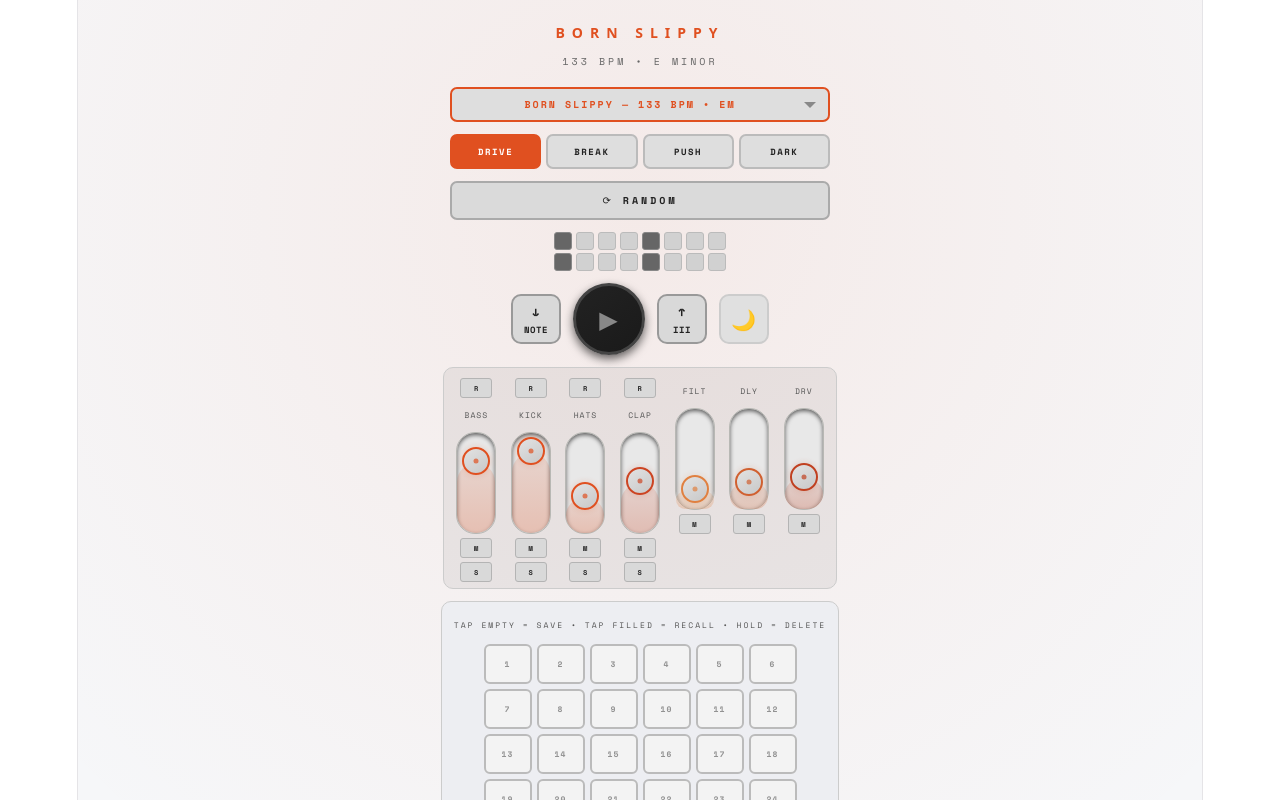
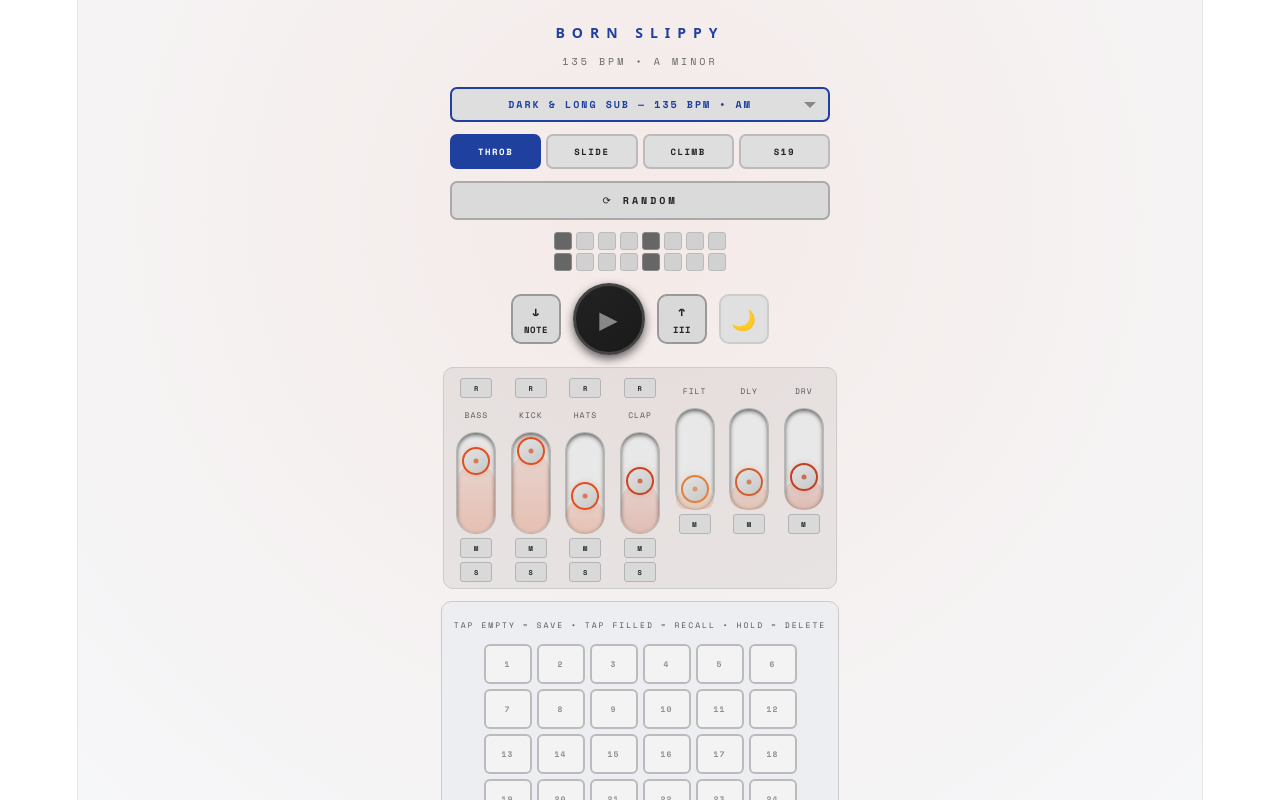
Before and after one commit to mikkels611/born-slippy, a React (Vite) app: page / in a window 1280 px wide. Shown: the top 800 px of the page. Built offline with nearby package versions, Linux system fonts and the light colour scheme.

Commit message:
Update Dark & Long Sub patterns (SLIDE, S19), make it first theme package in dropdown

```diff
--- a/src/App.jsx
+++ b/src/App.jsx
@@ -1,7 +1,7 @@
 import { useState, useRef, useCallback, useEffect, useMemo } from "react";
 import { STEPS, WHOLE_TONE_DOWN, MINOR_THIRD_UP, RND_COLORS, getStepTime } from "./data/constants";
 import { generateRandomPattern } from "./data/patterns";
-import { THEME_PACKAGES, BORN_SLIPPY, getPackageById } from "./data/themePackages";
+import { THEME_PACKAGES, getPackageById } from "./data/themePackages";
 import { persistSlots, loadSlotsAsync, exportSession, importSession } from "./data/sessionStore";
 import { createDistortionCurve } from "./audio/utils";
 import { loadDraft, createDraft, saveDraft, clearDraft, captureToDraft, updatePatternMeta, updateDraftMeta, updatePatternColor, addSet, deleteSet, switchSet, getDraftPatterns, getDraftColors, exportDraftAsJson, importDraftFromJson } from "./data/draftPackageStore";
@@ -22,7 +22,7 @@
 
   const [activePackage, setActivePackage] = useState(() => {
     const saved = localStorage.getItem('born-slippy-package');
-    return saved ? (getPackageById(saved) || BORN_SLIPPY) : BORN_SLIPPY;
+    return saved ? (getPackageById(saved) || THEME_PACKAGES[0]) : THEME_PACKAGES[0];
   });
   const bpm = draft ? draft.bpm : activePackage.bpm;
   const stepTime = useMemo(() => getStepTime(bpm), [bpm]);
--- a/src/data/themePackages.js
+++ b/src/data/themePackages.js
@@ -198,15 +198,15 @@
       channels: { bassVol:0.85, kickVol:0.75, hatVol:0.3, clapVol:0.45, filterCut:450, delayMix:0.2, drive:0.15 },
     },
     {
-      name: "WALK",
-      description: "Walking sub-bass through A-E-G with sparse feel — captured admin jam",
-      bass:   [55,41.20,49,55,49,49,0,49,55,49,55,65.41,0,0,36.71,0],
-      accent: [1,0.51,0.79,0.52,0.33,0.40,0,0.43,1,0.72,0.74,0.77,0,0,0.31,0],
-      kick:   [1,0,0,0,1,0,0,0,1,0,0,0,1,0,0,0],
-      ohat:   [0,0,0.5,0,0,0,0.6,0,0,0,0.5,0,0,0,0.6,0],
-      chat:   [0.3,0.15,0.2,0.15,0.3,0.15,0.2,0.15,0.3,0.15,0.2,0.15,0.3,0.15,0.2,0.15],
-      clap:   [0,0,0,0,1,0,0,0,0,0,0,0,1,0,0,0],
-      channels: { bassVol:0.56, kickVol:0.75, hatVol:1, clapVol:0.45, filterCut:1066, delayMix:0.42, drive:0.32 },
+      name: "SLIDE",
+      description: "Walking sub-bass with chromatic steps — delay fills the gaps",
+      bass:   [55,0,0,49,0,46.25,0,0,55,0,0,0,41.20,0,43.65,0],
+      accent: [1,0,0,0.7,0,0.6,0,0,0.9,0,0,0,0.8,0,0.5,0],
+      kick:   [1,0,0,0,1,0,0,0.15,1,0,0,0,0,0,0,0],
+      ohat:   [0,0,0,0,0,0,0.5,0,0,0,0,0,0,0,0.6,0],
+      chat:   [0,0,0.15,0,0,0,0,0.1,0,0,0.15,0,0,0,0,0.1],
+      clap:   [0,0,0,0,0,0,0,0,0,0,0,0,1,0,0,0],
+      channels: { bassVol:0.9, kickVol:0.6, hatVol:0.2, clapVol:0.35, filterCut:350, delayMix:0.55, drive:0.1 },
     },
     {
       name: "CLIMB",
@@ -220,8 +220,8 @@
       channels: { bassVol:0.8, kickVol:0.7, hatVol:0.35, clapVol:0.5, filterCut:600, delayMix:0.3, drive:0.25 },
     },
     {
-      name: "PULSE",
-      description: "Driving A1 sub with D2 lifts — open hats and wide filter",
+      name: "S19",
+      description: "Dense A1 legato sub with D2 lifts — wide filter, max clap energy",
       bass:   [55,55,55,55,55,55,65.41,55,55,65.41,65.41,65.41,55,55,65.41,41.20],
       accent: [1,0.67,0.36,0.70,1,0.63,0.37,0.41,1,0.71,0.62,0.58,1,0.45,0.60,0.35],
       kick:   [1,0,0,0,0,0,0,0,1,0,0,0.28,0,0,0.47,0],
@@ -246,8 +246,8 @@
 // ---------------------------------------------------------------------------
 // Registry
 // ---------------------------------------------------------------------------
-export const THEME_PACKAGES = [BORN_SLIPPY, DARK_AND_LONG, DARK_AND_LONG_SUB];
+export const THEME_PACKAGES = [DARK_AND_LONG_SUB, BORN_SLIPPY, DARK_AND_LONG];
 
 export function getPackageById(id) {
-  return THEME_PACKAGES.find(p => p.id === id) || BORN_SLIPPY;
+  return THEME_PACKAGES.find(p => p.id === id) || DARK_AND_LONG_SUB;
 }
```
